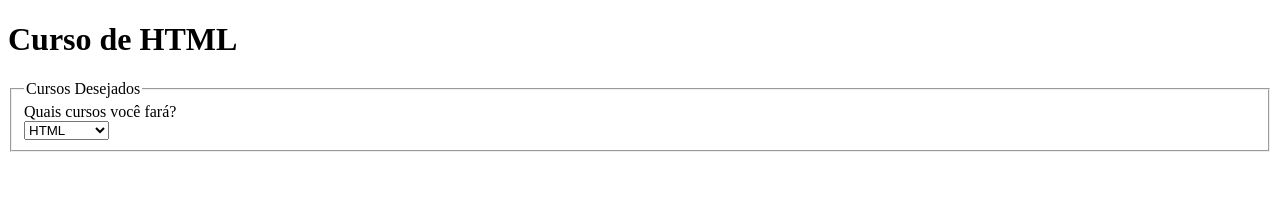
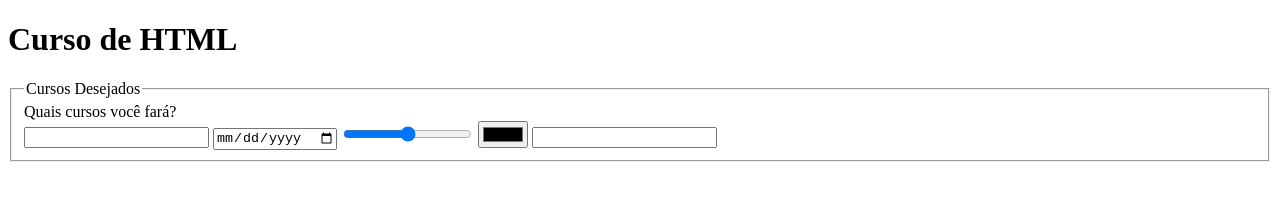
Before and after one commit to reginaldomotta/ifrs-prog-web, a plain HTML site: page index.html in a window 1280 px wide. Drawn offline with Linux system fonts and the light colour scheme.

Commit message:
novos campos

```diff
--- a/index.html
+++ b/index.html
@@ -1,5 +1,5 @@
 <!DOCTYPE html>
-<html lang="en">
+<html lang="pt-br">
   <head>
     <meta charset="UTF-8" />
     <meta name="viewport" content="width=device-width, initial-scale=1.0" />
@@ -15,11 +15,16 @@
         <fieldset>
           <legend>Cursos Desejados</legend>
           Quais cursos você fará?<br>
-          <select name="curso">
-            <option value="html">HTML</option>
-            <option value="css">CSS</option>
-            <option value="javascript">JavaScript</option>
-          </select>
+          <input type="email" name="email" >
+          <input type="date" name="data">
+          <input type="range" name="faixa">
+          <input type="color" name="cor">
+          <input list="cursos" name="curso">
+            <datalist id="Cursos">
+              <option value="HTML">
+              <option value="CSS">
+              <option value="JavaScript">
+            </datalist>
       </form>
     </section>
     <footer></footer>
```
